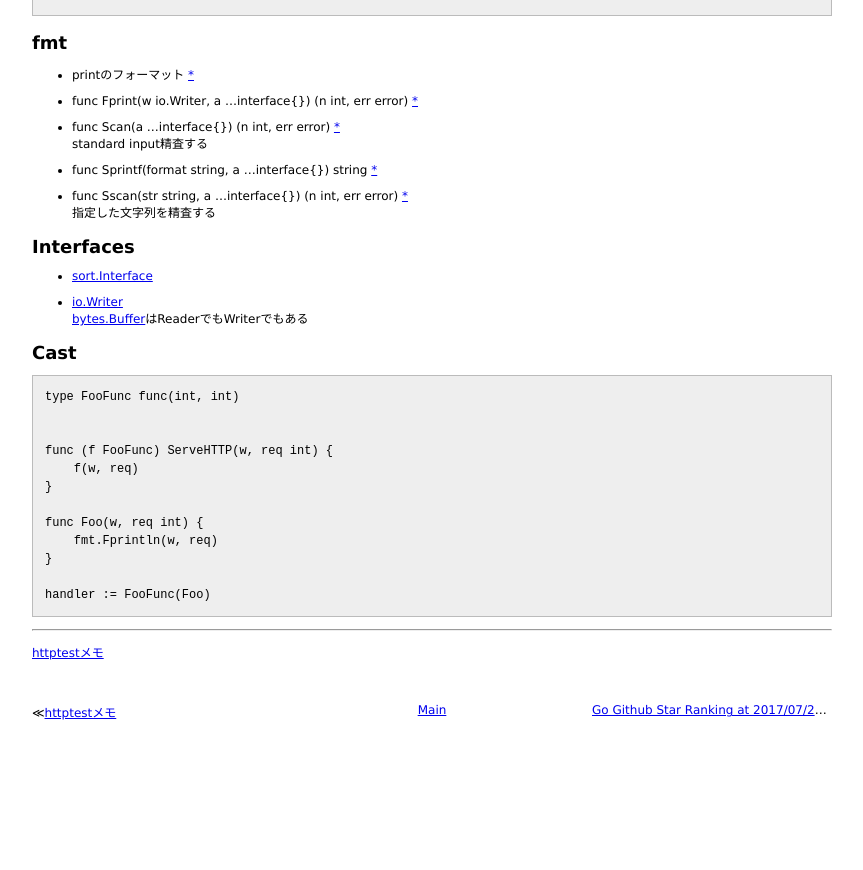
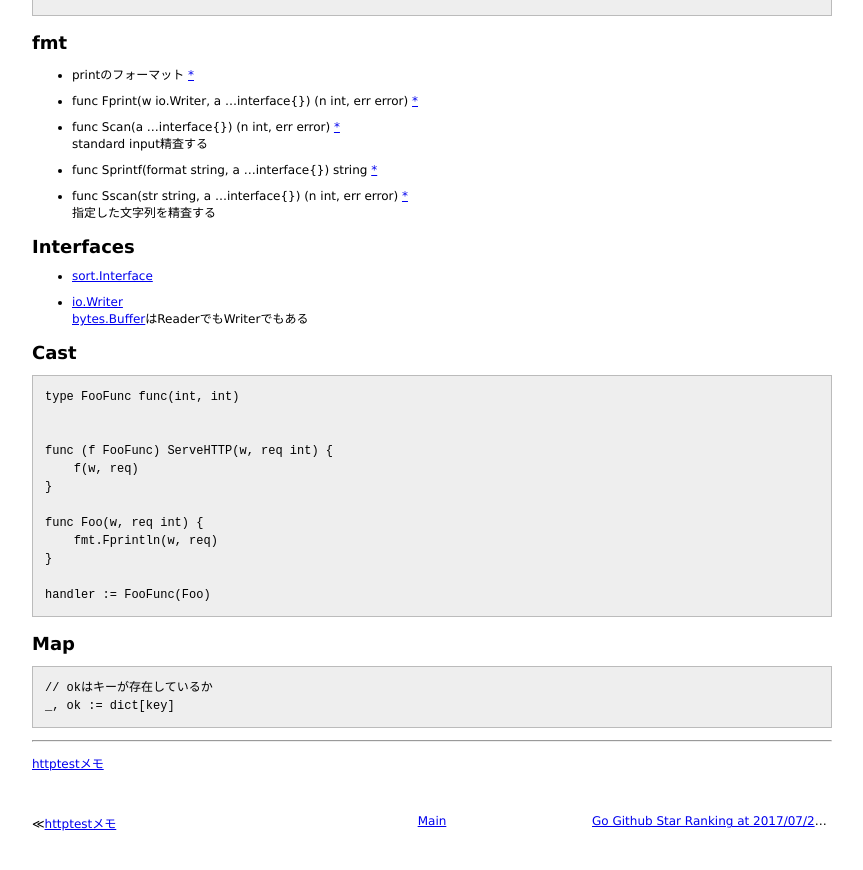
Before and after one commit to 38elements/38elements.github.com, a Jekyll site: the page built from _posts/2017-08-12-go.md, in a window 1280 px wide and 900 px high, scrolled down 2327 px. Shown: the top 870 px of the window, without its empty margins (208-1071 px from the left). Built offline with Jekyll 4.4.1, drawn with Linux system fonts in a browser that asks for light colours; before the commit the page ends 3116 px from its top, so only the background shows below that.

Commit message:
Update 2017-08-12-go.md

````diff
--- a/_posts/2017-08-12-go.md
+++ b/_posts/2017-08-12-go.md
@@ -184,6 +184,13 @@ func Foo(w, req int) {
 handler := FooFunc(Foo)
 ```
 
+## Map
+
+```Go
+// okはキーが存在しているか
+_, ok := dict[key]
+```
+
 <hr/>
 
 [httptestメモ](/2017/09/08/golang-httptest.html)
````
